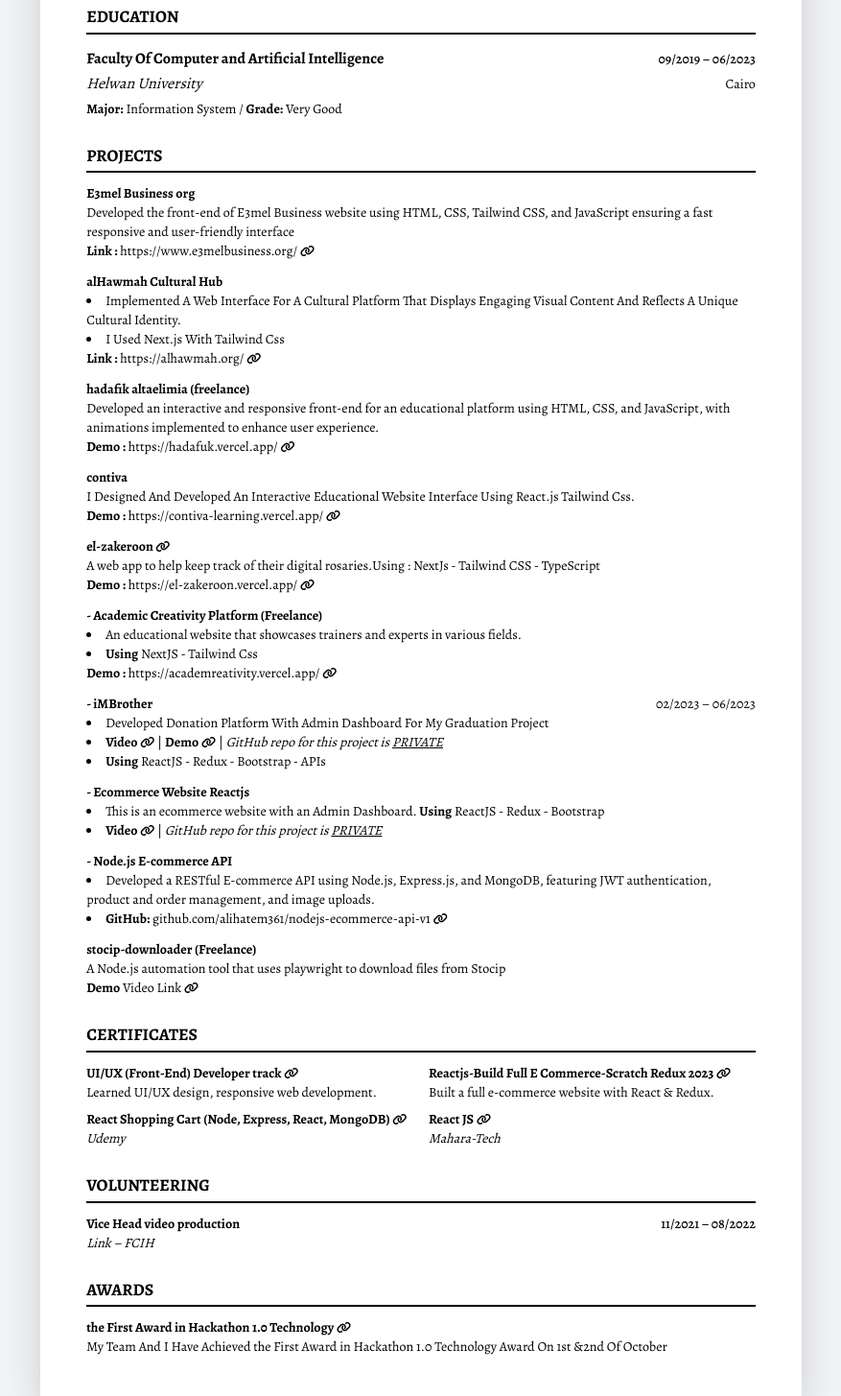
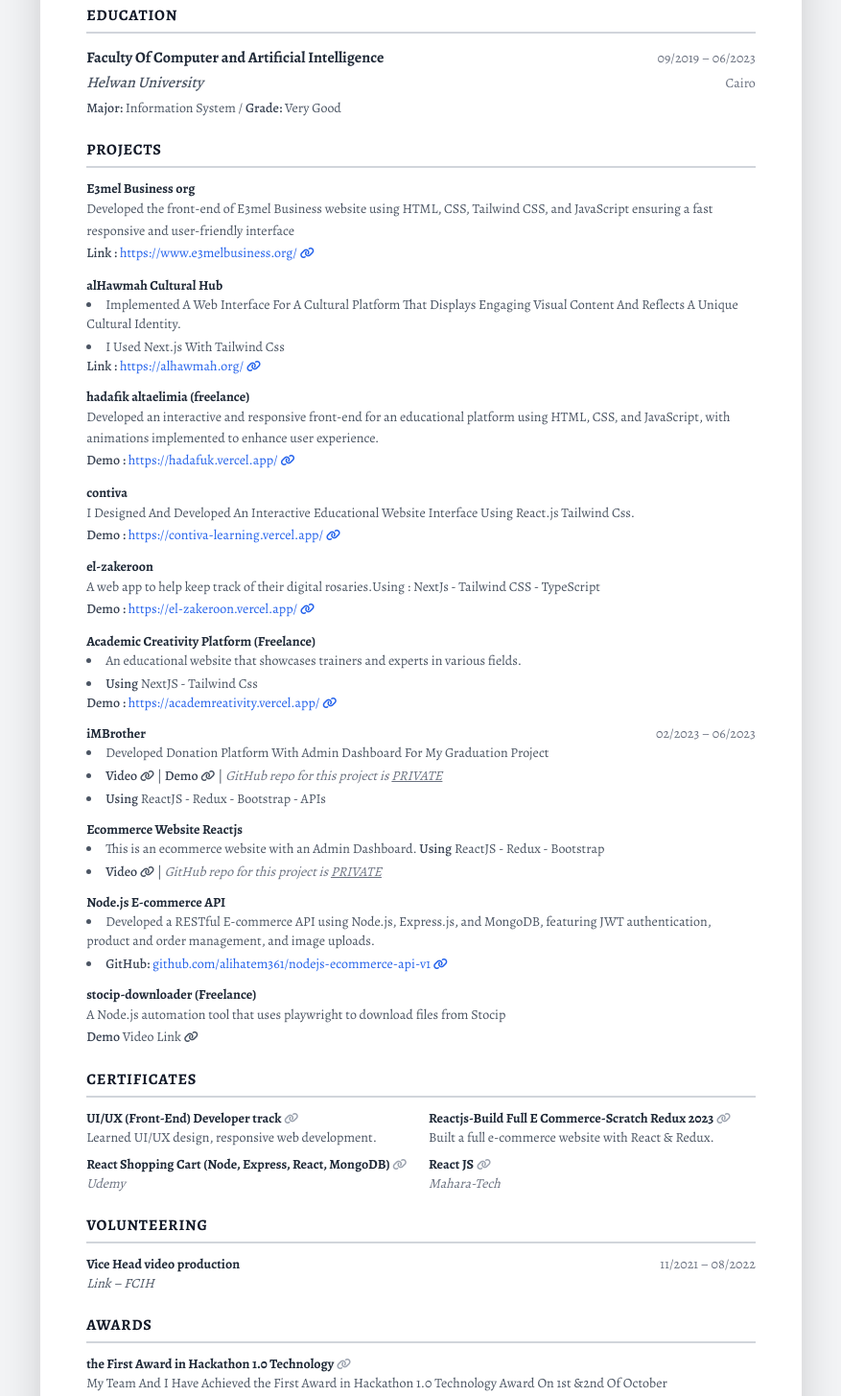
Before and after one commit to alihatem361/ai-cv-builder, a website: page input/master_cv.html in a window 1280 px wide. Shown: the part 852-2307 px from the top of the page at 96% size, without its empty margins (201-1078 px from the left). Drawn offline with nearby package versions, Linux system fonts and the light colour scheme.

Commit message:
feat: Update job description and enhance CV styling for improved readability and presentation

```diff
--- a/input/master_cv.html
+++ b/input/master_cv.html
@@ -17,17 +17,6 @@
             /* Gray-100 */
         }
 
-        /* Force all text to be pure black */
-        .page-container,
-        .page-container * {
-            color: #000 !important;
-        }
-
-        /* Keep link hover colors */
-        .page-container a:hover {
-            color: #2563eb !important;
-        }
-
         .name-header {
             font-family: 'Alegreya', serif;
         }
@@ -35,11 +24,13 @@
         .section-title {
             font-weight: 700;
             text-transform: uppercase;
-            border-bottom: 2px solid #000;
-            padding-bottom: 2px;
+            letter-spacing: 0.05em;
+            border-bottom: 2px solid #d1d5db; /* gray-300 */
+            padding-bottom: 4px;
             margin-bottom: 0.75rem;
-            margin-top: 1.5rem;
-            font-size: 1.1rem;
+            margin-top: 1.25rem;
+            font-size: 1rem;
+            color: #111827; /* gray-900 */
         }
 
         /* Print styles to ensure it looks good on paper */
@@ -92,7 +83,7 @@
     </style>
 </head>
 
-<body class="p-4 md:p-8 print:p-0 print:bg-white">
+<body class="p-4 md:p-8 print:p-0 print:bg-white antialiased">
 
     <!-- Download PDF Button -->
     <div class="download-btn fixed top-4 right-4 z-50 print:hidden flex gap-2">
@@ -112,14 +103,14 @@
 
     <!-- CV Container -->
     <div
-        class="page-container max-w-[210mm] mx-auto bg-white shadow-2xl p-8 md:p-12 text-gray-800 leading-relaxed print:shadow-none print:max-w-none print:w-full print:m-0 print:p-0 print:rounded-none">
+        class="page-container max-w-[210mm] mx-auto bg-white shadow-2xl p-8 md:p-12 text-gray-600 leading-relaxed print:shadow-none print:max-w-none print:w-full print:m-0 print:p-0 print:rounded-none">
 
         <!-- Header -->
         <header class="text-center mb-6">
             <h1 class="name-header text-3xl md:text-4xl font-bold text-gray-900 mb-2">Ali Hatem Ramadan</h1>
-            <h2 class="text-xl text-gray-700 italic mb-3">Front-End Developer (Next.js, React.js)</h2>
+            <h2 class="text-lg text-gray-600 italic mb-3 font-normal">Front-End Developer (Next.js, React.js)</h2>
 
-            <div class="flex flex-wrap justify-center gap-3 text-sm text-gray-700 items-center">
+            <div class="flex flex-wrap justify-center gap-3 text-sm text-gray-500 items-center font-normal">
                 <a href="mailto:alihatemramadan5@gmail.com" class="flex items-center gap-1 hover:text-blue-600">
                     <i class="fas fa-envelope"></i> alihatemramadan5@gmail.com
                 </a>
@@ -149,7 +140,7 @@
         <!-- Objectives -->
         <section>
             <h3 class="section-title">OBJECTIVES</h3>
-            <p class="text-sm text-gray-700 text-justify">
+            <p class="text-sm text-gray-600 text-justify font-normal leading-relaxed">
                 Frontend Developer with expertise in React, Next.js, and Redux, passionate about building scalable web
                 applications and
                 enhancing user experience. Experienced in e-commerce and dashboard development, always eager to learn
@@ -164,14 +155,14 @@
 
             <div class="mb-4">
                 <div class="flex justify-between items-baseline flex-wrap">
-                    <h4 class="font-bold text-gray-900">Frontend Developer</h4>
-                    <span class="text-sm font-medium">05/2025 – present</span>
+                    <h4 class="font-semibold text-gray-800">Frontend Developer</h4>
+                    <span class="text-sm text-gray-500 font-normal">05/2025 – present</span>
                 </div>
                 <div class="flex justify-between items-baseline flex-wrap mb-1">
-                    <span class="italic text-gray-700">E3mel business Academy</span>
-                    <span class="text-sm">cairo</span>
+                    <span class="italic text-gray-600 font-medium">E3mel business Academy</span>
+                    <span class="text-sm text-gray-500">cairo</span>
                 </div>
-                <p class="text-sm text-gray-700">
+                <p class="text-sm text-gray-600 font-normal leading-relaxed">
                     Developed and implemented the website’s front-end using Tailwind CSS translating UI/UX
                     designs into fully responsive pages and optimizing performance for a smooth fast user
                     experience across all devices
@@ -180,13 +171,13 @@
 
             <div class="mb-4">
                 <div class="flex justify-between items-baseline flex-wrap">
-                    <h4 class="font-bold text-gray-900">Front-End Developer - freelancing</h4>
-                    <span class="text-sm font-medium">05/2023 – 12/2023</span>
+                    <h4 class="font-semibold text-gray-800">Front-End Developer - freelancing</h4>
+                    <span class="text-sm text-gray-500 font-normal">05/2023 – 12/2023</span>
                 </div>
                 <div class="mb-1">
-                    <span class="italic text-gray-700">Tech Castle</span>
+                    <span class="italic text-gray-600 font-medium">Tech Castle</span>
                 </div>
-                <ul class="list-disc list-inside text-sm text-gray-700">
+                <ul class="list-disc list-inside text-sm text-gray-600 font-normal space-y-1">
                     <li>Developed responsive websites for election candidates in Kuwait, focusing on accessibility and
                         performance optimization. Ex : <a href="https://mohammed-al-huwaila2.vercel.app/"
                             class="text-blue-600 hover:underline">Demo <i class="fas fa-link text-xs"></i></a></li>
@@ -195,16 +186,16 @@
 
             <div class="mb-4">
                 <div class="flex justify-between items-baseline flex-wrap">
-                    <h4 class="font-bold text-gray-900">Frontend Developer | Internship</h4>
-                    <span class="text-sm font-medium">07/2022 – 08/2022</span>
+                    <h4 class="font-semibold text-gray-800">Frontend Developer | Internship</h4>
+                    <span class="text-sm text-gray-500 font-normal">07/2022 – 08/2022</span>
                 </div>
                 <div class="flex justify-between items-baseline flex-wrap mb-1">
                     <a href="https://drive.google.com/file/d/12jo3AZdicjnGO4OUqTGEu-9CnaKxeqIL/view"
-                        class="italic text-gray-700 hover:text-blue-600">Banque Misr <i
+                        class="italic text-gray-600 font-medium hover:text-blue-600">Banque Misr <i
                             class="fas fa-link text-xs"></i></a>
-                    <span class="text-sm">Cairo</span>
+                    <span class="text-sm text-gray-500">Cairo</span>
                 </div>
-                <ul class="list-disc list-inside text-sm text-gray-700">
+                <ul class="list-disc list-inside text-sm text-gray-600 font-normal space-y-1">
                     <li>Developed an e-commerce platform using Angular and improving UI performance</li>
                 </ul>
             </div>
@@ -213,7 +204,7 @@
         <!-- Skills -->
         <section>
             <h3 class="section-title">SKILLS</h3>
-            <p class="text-sm text-gray-700 leading-relaxed">
+            <p class="text-sm text-gray-600 leading-relaxed font-normal">
                 Next JS &bull; ReactJS &bull; typescript &bull; JavaScript &bull; Jestjs &bull; Redux / Redux toolkit
                 &bull; Zustand &bull; Tailwind Css &bull; Shadcn/ui &bull; Material Ui &bull; Html & CSS &bull;
                 Bootstrap &bull; NodeJS &bull; Firebase &bull; MongoDB &bull; Git, GitHub &bull; Framer Motion &bull;
@@ -225,15 +216,15 @@
         <section>
             <h3 class="section-title">EDUCATION</h3>
             <div class="flex justify-between items-baseline flex-wrap">
-                <h4 class="font-bold text-gray-900">Faculty Of Computer and Artificial Intelligence</h4>
-                <span class="text-sm font-medium">09/2019 – 06/2023</span>
+                <h4 class="font-semibold text-gray-800">Faculty Of Computer and Artificial Intelligence</h4>
+                <span class="text-sm text-gray-500 font-normal">09/2019 – 06/2023</span>
             </div>
             <div class="flex justify-between items-baseline flex-wrap mb-1">
-                <span class="italic text-gray-700">Helwan University</span>
-                <span class="text-sm">Cairo</span>
+                <span class="italic text-gray-600 font-medium">Helwan University</span>
+                <span class="text-sm text-gray-500">Cairo</span>
             </div>
-            <p class="text-sm text-gray-700">
-                <span class="font-semibold">Major:</span> Information System / <span class="font-semibold">Grade:</span>
+            <p class="text-sm text-gray-600 font-normal">
+                <span class="font-medium text-gray-700">Major:</span> Information System / <span class="font-medium text-gray-700">Grade:</span>
                 Very Good
             </p>
         </section>
@@ -245,11 +236,11 @@
             <div class="space-y-3">
                 <!-- Project 1 -->
                 <div class="print-atomic">
-                    <h4 class="font-bold text-sm text-gray-900">E3mel Business org</h4>
-                    <p class="text-sm text-gray-700">
+                    <h4 class="font-semibold text-sm text-gray-800">E3mel Business org</h4>
+                    <p class="text-sm text-gray-600 font-normal leading-relaxed">
                         Developed the front-end of E3mel Business website using HTML, CSS, Tailwind CSS, and JavaScript
                         ensuring a fast responsive and user-friendly interface<br>
-                        <span class="font-semibold">Link :</span> <a href="https://www.e3melbusiness.org/"
+                        <span class="font-medium text-gray-700">Link :</span> <a href="https://www.e3melbusiness.org/"
                             class="text-blue-600 hover:underline">https://www.e3melbusiness.org/ <i
                                 class="fas fa-link text-xs"></i></a>
                     </p>
@@ -257,14 +248,14 @@
 
                 <!-- Project 2 -->
                 <div class="print-atomic">
-                    <h4 class="font-bold text-sm text-gray-900">alHawmah Cultural Hub</h4>
-                    <ul class="list-disc list-inside text-sm text-gray-700">
+                    <h4 class="font-semibold text-sm text-gray-800">alHawmah Cultural Hub</h4>
+                    <ul class="list-disc list-inside text-sm text-gray-600 font-normal space-y-1">
                         <li>Implemented A Web Interface For A Cultural Platform That Displays Engaging Visual Content
                             And Reflects A Unique Cultural Identity.</li>
                         <li>I Used Next.js With Tailwind Css</li>
                     </ul>
-                    <p class="text-sm text-gray-700">
-                        <span class="font-semibold">Link :</span> <a href="https://alhawmah.org/"
+                    <p class="text-sm text-gray-600 font-normal">
+                        <span class="font-medium text-gray-700">Link :</span> <a href="https://alhawmah.org/"
                             class="text-blue-600 hover:underline">https://alhawmah.org/ <i
                                 class="fas fa-link text-xs"></i></a>
                     </p>
@@ -272,11 +263,11 @@
 
                 <!-- Project 3 -->
                 <div class="print-atomic">
-                    <h4 class="font-bold text-sm text-gray-900">hadafik altaelimia (freelance)</h4>
-                    <p class="text-sm text-gray-700">
+                    <h4 class="font-semibold text-sm text-gray-800">hadafik altaelimia (freelance)</h4>
+                    <p class="text-sm text-gray-600 font-normal leading-relaxed">
                         Developed an interactive and responsive front-end for an educational platform using HTML, CSS,
                         and JavaScript, with animations implemented to enhance user experience.<br>
-                        <span class="font-semibold">Demo :</span> <a href="https://hadafuk.vercel.app/"
+                        <span class="font-medium text-gray-700">Demo :</span> <a href="https://hadafuk.vercel.app/"
                             class="text-blue-600 hover:underline">https://hadafuk.vercel.app/ <i
                                 class="fas fa-link text-xs"></i></a>
                     </p>
@@ -284,11 +275,11 @@
 
                 <!-- Project 4 -->
                 <div class="print-atomic">
-                    <h4 class="font-bold text-sm text-gray-900">contiva</h4>
-                    <p class="text-sm text-gray-700">
+                    <h4 class="font-semibold text-sm text-gray-800">contiva</h4>
+                    <p class="text-sm text-gray-600 font-normal leading-relaxed">
                         I Designed And Developed An Interactive Educational Website Interface Using React.js Tailwind
                         Css.<br>
-                        <span class="font-semibold">Demo :</span> <a href="https://contiva-learning.vercel.app/"
+                        <span class="font-medium text-gray-700">Demo :</span> <a href="https://contiva-learning.vercel.app/"
                             class="text-blue-600 hover:underline">https://contiva-learning.vercel.app/ <i
                                 class="fas fa-link text-xs"></i></a>
                     </p>
@@ -296,12 +287,11 @@
 
                 <!-- Project 5 -->
                 <div class="print-atomic">
-                    <h4 class="font-bold text-sm text-gray-900">el-zakeroon <a href="#" class="text-blue-600"><i
-                                class="fas fa-link text-xs"></i></a></h4>
-                    <p class="text-sm text-gray-700">
+                    <h4 class="font-semibold text-sm text-gray-800">el-zakeroon</h4>
+                    <p class="text-sm text-gray-600 font-normal leading-relaxed">
                         A web app to help keep track of their digital rosaries.Using : NextJs - Tailwind CSS -
                         TypeScript<br>
-                        <span class="font-semibold">Demo :</span> <a href="https://el-zakeroon.vercel.app/"
+                        <span class="font-medium text-gray-700">Demo :</span> <a href="https://el-zakeroon.vercel.app/"
                             class="text-blue-600 hover:underline">https://el-zakeroon.vercel.app/ <i
                                 class="fas fa-link text-xs"></i></a>
                     </p>
@@ -309,13 +299,13 @@
 
                 <!-- Project 6 -->
                 <div class="print-atomic">
-                    <h4 class="font-bold text-sm text-gray-900">- Academic Creativity Platform (Freelance)</h4>
-                    <ul class="list-disc list-inside text-sm text-gray-700">
+                    <h4 class="font-semibold text-sm text-gray-800">Academic Creativity Platform (Freelance)</h4>
+                    <ul class="list-disc list-inside text-sm text-gray-600 font-normal space-y-1">
                         <li>An educational website that showcases trainers and experts in various fields.</li>
-                        <li><span class="font-semibold">Using</span> NextJS - Tailwind Css</li>
+                        <li><span class="font-medium text-gray-700">Using</span> NextJS - Tailwind Css</li>
                     </ul>
-                    <p class="text-sm text-gray-700">
-                        <span class="font-semibold">Demo :</span> <a href="https://academreativity.vercel.app/"
+                    <p class="text-sm text-gray-600 font-normal">
+                        <span class="font-medium text-gray-700">Demo :</span> <a href="https://academreativity.vercel.app/"
                             class="text-blue-600 hover:underline">https://academreativity.vercel.app/ <i
                                 class="fas fa-link text-xs"></i></a>
                     </p>
@@ -324,26 +314,26 @@
                 <!-- Project 7 -->
                 <div class="print-atomic relative">
                     <div class="flex justify-between items-baseline flex-wrap">
-                        <h4 class="font-bold text-sm text-gray-900">- iMBrother</h4>
-                        <span class="text-xs md:text-sm text-gray-600">02/2023 – 06/2023</span>
+                        <h4 class="font-semibold text-sm text-gray-800">iMBrother</h4>
+                        <span class="text-xs md:text-sm text-gray-500">02/2023 – 06/2023</span>
                     </div>
-                    <ul class="list-disc list-inside text-sm text-gray-700">
+                    <ul class="list-disc list-inside text-sm text-gray-600 font-normal space-y-1">
                         <li>Developed Donation Platform With Admin Dashboard For My Graduation Project</li>
-                        <li><span class="font-semibold">Video</span> <i class="fas fa-link text-xs"></i> | <span
-                                class="font-semibold">Demo</span> <i class="fas fa-link text-xs"></i> | <span
+                        <li><span class="font-medium text-gray-700">Video</span> <i class="fas fa-link text-xs"></i> | <span
+                                class="font-medium text-gray-700">Demo</span> <i class="fas fa-link text-xs"></i> | <span
                                 class="italic text-gray-500">GitHub repo for this project is <span
                                     class="underline">PRIVATE</span></span></li>
-                        <li><span class="font-semibold">Using</span> ReactJS - Redux - Bootstrap - APIs</li>
+                        <li><span class="font-medium text-gray-700">Using</span> ReactJS - Redux - Bootstrap - APIs</li>
                     </ul>
                 </div>
 
                 <!-- Project 8 -->
                 <div class="print-atomic">
-                    <h4 class="font-bold text-sm text-gray-900">- Ecommerce Website Reactjs</h4>
-                    <ul class="list-disc list-inside text-sm text-gray-700">
+                    <h4 class="font-semibold text-sm text-gray-800">Ecommerce Website Reactjs</h4>
+                    <ul class="list-disc list-inside text-sm text-gray-600 font-normal space-y-1">
                         <li>This is an ecommerce website with an Admin Dashboard. <span
-                                class="font-semibold">Using</span> ReactJS - Redux - Bootstrap</li>
-                        <li><span class="font-semibold">Video</span> <i class="fas fa-link text-xs"></i> | <span
+                                class="font-medium text-gray-700">Using</span> ReactJS - Redux - Bootstrap</li>
+                        <li><span class="font-medium text-gray-700">Video</span> <i class="fas fa-link text-xs"></i> | <span
                                 class="italic text-gray-500">GitHub repo for this project is <span
                                     class="underline">PRIVATE</span></span></li>
                     </ul>
@@ -351,11 +341,11 @@
 
                 <!-- Project 9 -->
                 <div class="print-atomic">
-                    <h4 class="font-bold text-sm text-gray-900">- Node.js E-commerce API</h4>
-                    <ul class="list-disc list-inside text-sm text-gray-700">
+                    <h4 class="font-semibold text-sm text-gray-800">Node.js E-commerce API</h4>
+                    <ul class="list-disc list-inside text-sm text-gray-600 font-normal space-y-1">
                         <li>Developed a RESTful E-commerce API using Node.js, Express.js, and MongoDB, featuring JWT
                             authentication, product and order management, and image uploads.</li>
-                        <li><span class="font-semibold">GitHub:</span> <a href="#"
+                        <li><span class="font-medium text-gray-700">GitHub:</span> <a href="#"
                                 class="text-blue-600 hover:underline">github.com/alihatem361/nodejs-ecommerce-api-v1 <i
                                     class="fas fa-link text-xs"></i></a></li>
                     </ul>
@@ -363,10 +353,10 @@
 
                 <!-- Project 10 -->
                 <div class="print-atomic">
-                    <h4 class="font-bold text-sm text-gray-900">stocip-downloader (Freelance)</h4>
-                    <p class="text-sm text-gray-700">
+                    <h4 class="font-semibold text-sm text-gray-800">stocip-downloader (Freelance)</h4>
+                    <p class="text-sm text-gray-600 font-normal leading-relaxed">
                         A Node.js automation tool that uses playwright to download files from Stocip<br>
-                        <span class="font-semibold">Demo</span> Video Link <i class="fas fa-link text-xs"></i>
+                        <span class="font-medium text-gray-700">Demo</span> Video Link <i class="fas fa-link text-xs"></i>
                     </p>
                 </div>
             </div>
@@ -375,25 +365,25 @@
         <!-- Certificates -->
         <section>
             <h3 class="section-title">CERTIFICATES</h3>
-            <div class="grid grid-cols-1 md:grid-cols-2 gap-x-4 gap-y-2 text-sm text-gray-700">
+            <div class="grid grid-cols-1 md:grid-cols-2 gap-x-4 gap-y-2 text-sm text-gray-600 font-normal">
                 <div>
-                    <span class="font-bold text-gray-900">UI/UX (Front-End) Developer track</span> <i
-                        class="fas fa-link text-xs"></i>
-                    <p>Learned UI/UX design, responsive web development.</p>
+                    <span class="font-semibold text-gray-800">UI/UX (Front-End) Developer track</span> <i
+                        class="fas fa-link text-xs text-gray-400"></i>
+                    <p class="text-gray-600">Learned UI/UX design, responsive web development.</p>
                 </div>
                 <div>
-                    <span class="font-bold text-gray-900">Reactjs-Build Full E Commerce-Scratch Redux 2023</span> <i
-                        class="fas fa-link text-xs"></i>
-                    <p>Built a full e-commerce website with React & Redux.</p>
+                    <span class="font-semibold text-gray-800">Reactjs-Build Full E Commerce-Scratch Redux 2023</span> <i
+                        class="fas fa-link text-xs text-gray-400"></i>
+                    <p class="text-gray-600">Built a full e-commerce website with React & Redux.</p>
                 </div>
                 <div>
-                    <span class="font-bold text-gray-900">React Shopping Cart (Node, Express, React, MongoDB)</span> <i
-                        class="fas fa-link text-xs"></i>
-                    <p class="italic">Udemy</p>
+                    <span class="font-semibold text-gray-800">React Shopping Cart (Node, Express, React, MongoDB)</span> <i
+                        class="fas fa-link text-xs text-gray-400"></i>
+                    <p class="italic text-gray-500">Udemy</p>
                 </div>
                 <div>
-                    <span class="font-bold text-gray-900">React JS</span> <i class="fas fa-link text-xs"></i>
-                    <p class="italic">Mahara-Tech</p>
+                    <span class="font-semibold text-gray-800">React JS</span> <i class="fas fa-link text-xs text-gray-400"></i>
+                    <p class="italic text-gray-500">Mahara-Tech</p>
                 </div>
             </div>
         </section>
@@ -402,10 +392,10 @@
         <section>
             <h3 class="section-title">VOLUNTEERING</h3>
             <div class="flex justify-between items-baseline flex-wrap">
-                <h4 class="font-bold text-gray-900 text-sm">Vice Head video production</h4>
-                <span class="text-sm font-medium text-gray-600">11/2021 – 08/2022</span>
+                <h4 class="font-semibold text-gray-800 text-sm">Vice Head video production</h4>
+                <span class="text-sm font-normal text-gray-500">11/2021 – 08/2022</span>
             </div>
-            <div class="text-sm text-gray-700 italic">
+            <div class="text-sm text-gray-600 italic font-normal">
                 Link – FCIH
             </div>
         </section>
@@ -413,9 +403,9 @@
         <!-- Awards -->
         <section>
             <h3 class="section-title">AWARDS</h3>
-            <div class="text-sm text-gray-700">
-                <span class="font-bold text-gray-900">the First Award in Hackathon 1.0 Technology</span> <i
-                    class="fas fa-link text-xs"></i>
+            <div class="text-sm text-gray-600 font-normal">
+                <span class="font-semibold text-gray-800">the First Award in Hackathon 1.0 Technology</span> <i
+                    class="fas fa-link text-xs text-gray-400"></i>
                 <p>My Team And I Have Achieved the First Award in Hackathon 1.0 Technology Award On 1st &amp;2nd Of
                     October
                 </p>
```
Also changed, not shown: input/job_description.txt (+108 -5 lines).
